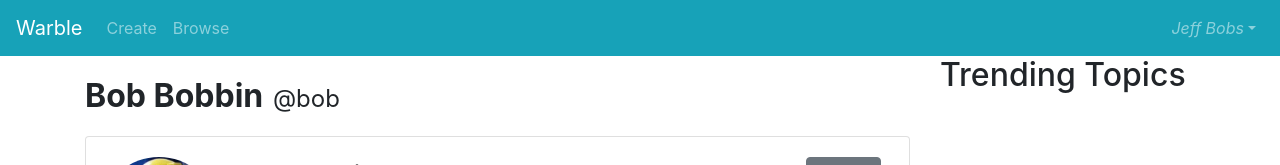
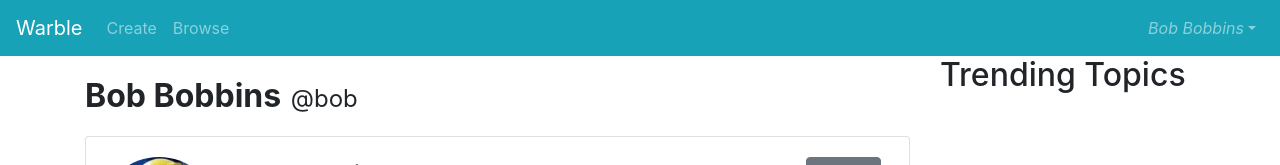
Before and after one commit to trickeydan/warble, a Nuxt app: page /users/bob in a window 1280 px wide. Shown: the top 165 px of the page. Built offline with nearby package versions, Linux system fonts and the light colour scheme.

Commit message:
Add user to state and sign out

```diff
--- a/components/Navbar.vue
+++ b/components/Navbar.vue
@@ -13,16 +13,35 @@
 
         <!-- Right aligned nav items -->
         <b-navbar-nav class="ml-auto">
-          <b-nav-item-dropdown right>
+          <b-nav-item-dropdown v-if="user.signin" right>
             <!-- Using 'button-content' slot -->
             <template v-slot:button-content>
-              <em>Jeff Bobs</em>
+              <em>{{ user.name }}</em>
             </template>
-            <b-dropdown-item href="#">Profile</b-dropdown-item>
-            <b-dropdown-item href="#">Sign Out</b-dropdown-item>
+            <b-dropdown-item
+              :to="{ name: 'users-id', params: { id: user.username } }"
+              >Profile</b-dropdown-item
+            >
+            <b-dropdown-item @click="signout">Sign Out</b-dropdown-item>
           </b-nav-item-dropdown>
+          <b-nav-item v-else href="#">Log In</b-nav-item>
         </b-navbar-nav>
       </b-collapse>
     </b-navbar>
   </div>
 </template>
+
+<script>
+export default {
+  computed: {
+    user() {
+      return this.$store.state.user
+    }
+  },
+  methods: {
+    signout() {
+      this.$store.commit('user/signout')
+    }
+  }
+}
+</script>
--- a/pages/users/_id.vue
+++ b/pages/users/_id.vue
@@ -28,7 +28,7 @@ export default {
   },
   computed: {
     name() {
-      return 'Bob Bobbin'
+      return 'Bob Bobbins'
     },
     username() {
       return 'bob'
--- /dev/null
+++ b/store/user.js
@@ -0,0 +1,16 @@
+export const state = () => ({
+  signin: true,
+  username: 'bob',
+  name: 'Bob Bobbins'
+})
+
+export const mutations = {
+  signin(state, username, name) {
+    state.signin = true
+    state.username = username
+    state.name = name
+  },
+  signout(state) {
+    state.signin = false
+  }
+}
```
